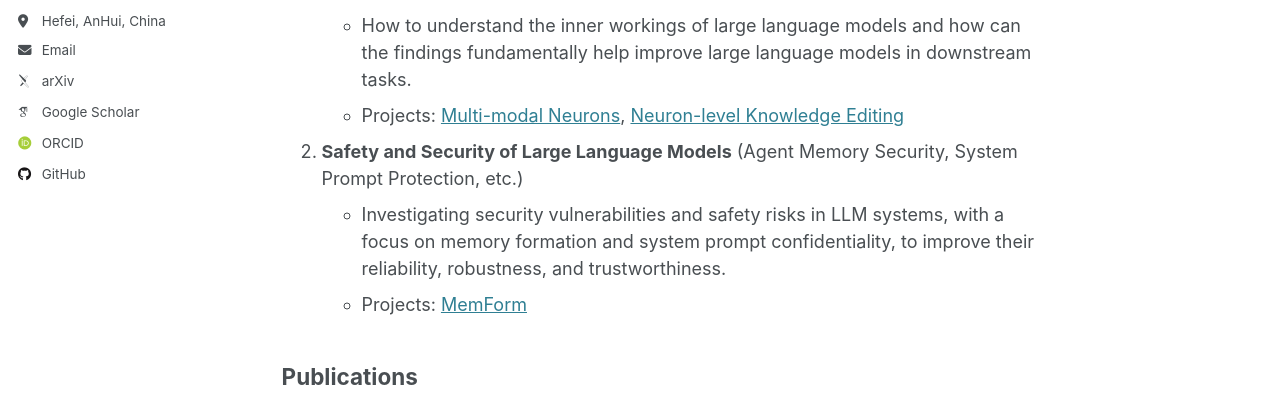
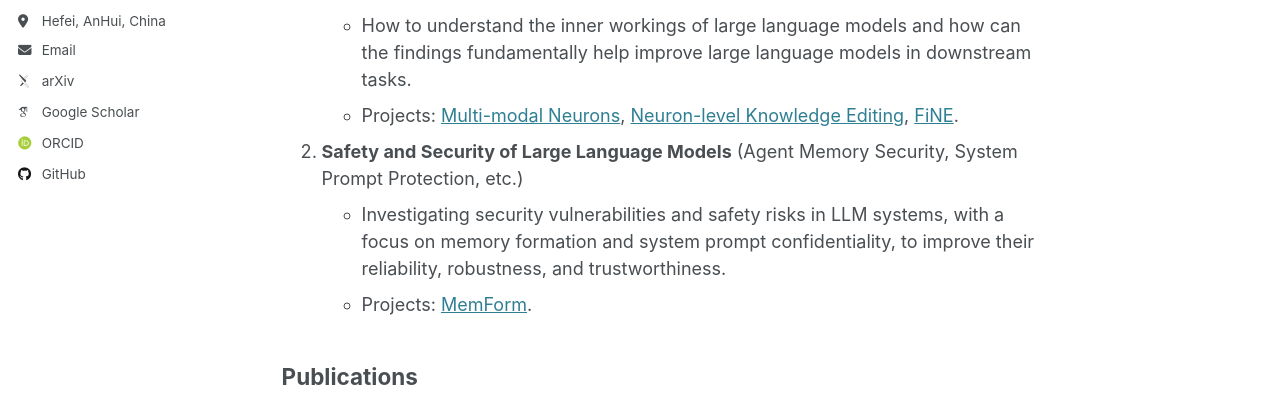
Before and after one commit to opanhw/opanhw.github.io, a Jekyll site: the page built from _pages/about.md, in a window 1280 px wide and 900 px high. Shown: the part 435-834 px from the top of the window. Built offline with Jekyll 4.4.1, drawn with Linux system fonts in a browser that asks for light colours; some web fonts are replaced.

Commit message:
Update project listings in about.md
Added a new project link to the research interests section and updated project listings for clarity.

```diff
--- a/_pages/about.md
+++ b/_pages/about.md
@@ -11,11 +11,11 @@ I am a PhD student at [University of Science and Technology of China](https://ww
 My research interest lies in natural language processing, multi-modal information processing, model interpretability and llm safety. The research directions I am fascinated in and working on include:
 1. **Understanding (Multi-modal) Large Lanaguge Models** (Mechanistic Interpretability, etc.)
    * How to understand the inner workings of large language models and how can the findings fundamentally help improve large language models in downstream tasks.
-   * Projects: [Multi-modal Neurons](https://github.com/opanhw/MM_Neurons), [Neuron-level Knowledge Editing](https://github.com/opanhw/FiNE)
+   * Projects: [Multi-modal Neurons](https://github.com/opanhw/MM_Neurons), [Neuron-level Knowledge Editing](https://github.com/opanhw/FiNE), [FiNE](https://github.com/opanhw/fine-unified-editing).
 
 2. **Safety and Security of Large Language Models** (Agent Memory Security, System Prompt Protection, etc.)
    * Investigating security vulnerabilities and safety risks in LLM systems, with a focus on memory formation and system prompt confidentiality, to improve their reliability, robustness, and trustworthiness.
-   * Projects: [MemForm](https://github.com/opanhw/memform-code)
+   * Projects: [MemForm](https://github.com/opanhw/memform-code).
 
 ## Publications
 
```
